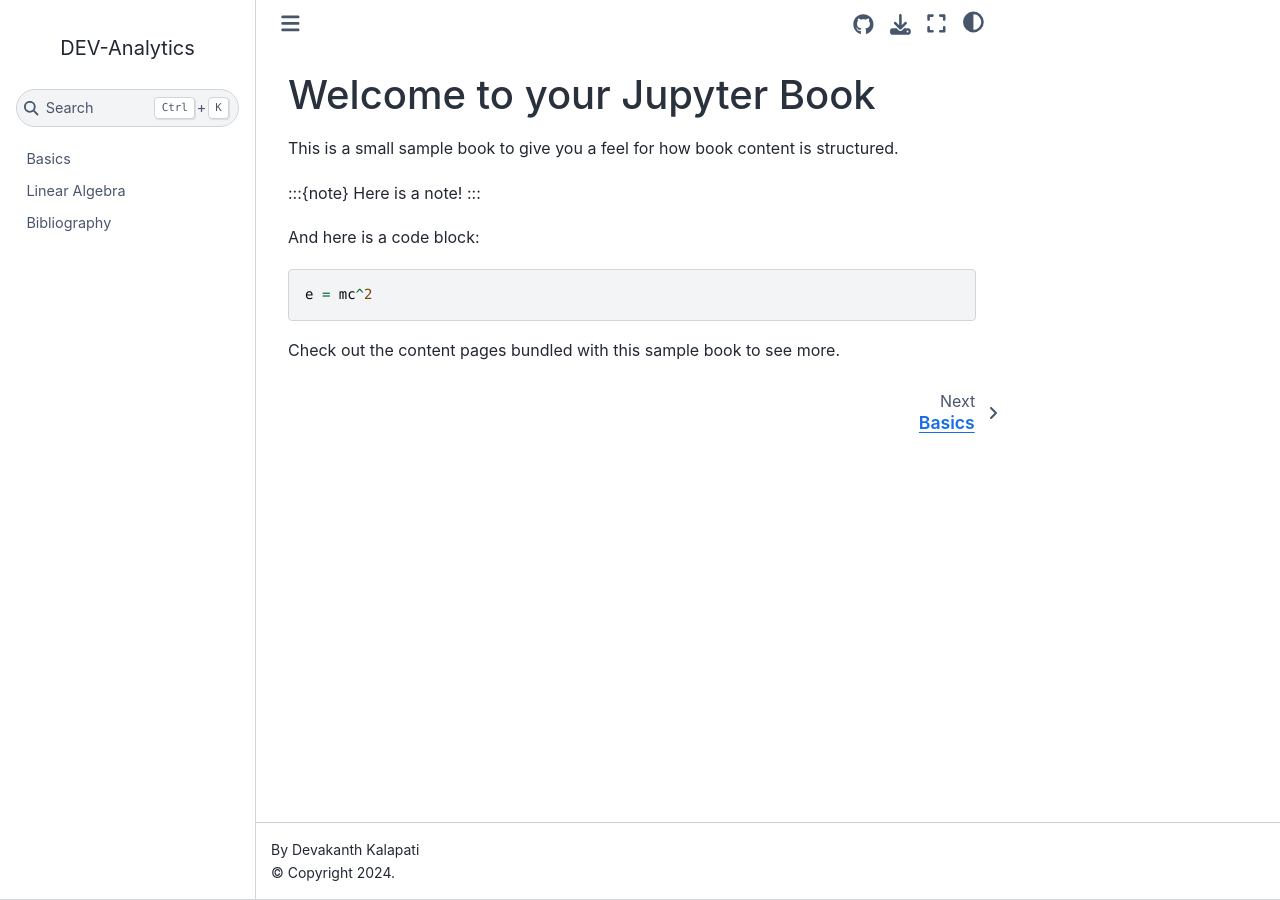
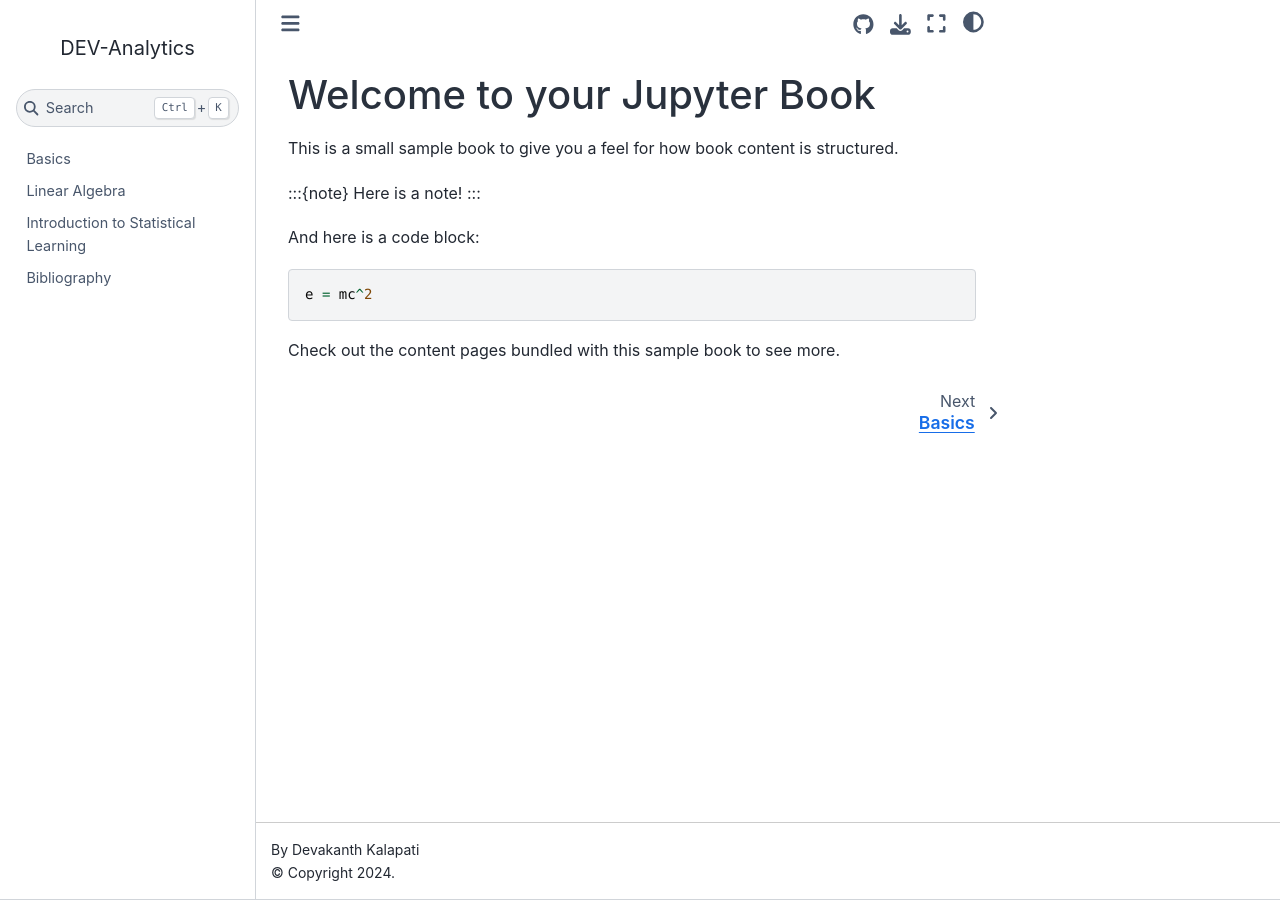
Before and after one commit to deva-k/dev-analytics, a Jupyter Book: the page built from index.md, in a window 1280 px wide. Built offline with Jupyter Book 1.0.4 settings and Sphinx 7.4.7 and the Sphinx Book theme 1.1.4, drawn with Linux system fonts in a browser that asks for light colours.

Commit message:
added sphinx jupyter notebook latex extension

```diff
--- a/_config.yml
+++ b/_config.yml
@@ -51,6 +51,8 @@
   # google_analytics_id: G-XXXXXXX
 
 sphinx:
+  extra_extensions:
+      - sphinx_jupyterbook_latex
   config:
     # html_extra_path: ["CNAME", "robots.txt"]
     html_theme_options:
--- a/_toc.yml
+++ b/_toc.yml
@@ -6,4 +6,5 @@
 chapters:
   - file: book/basics
   - file: book/linear_algebra
+  - file: book/statistical_learning
   - file: book/bibliography
```
